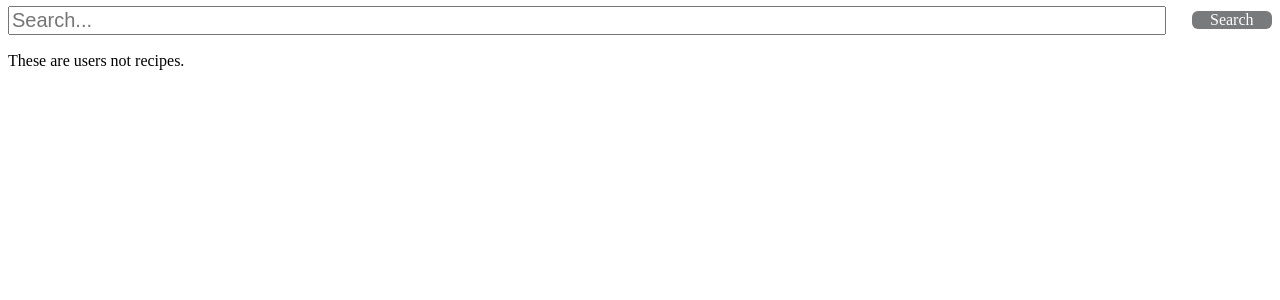
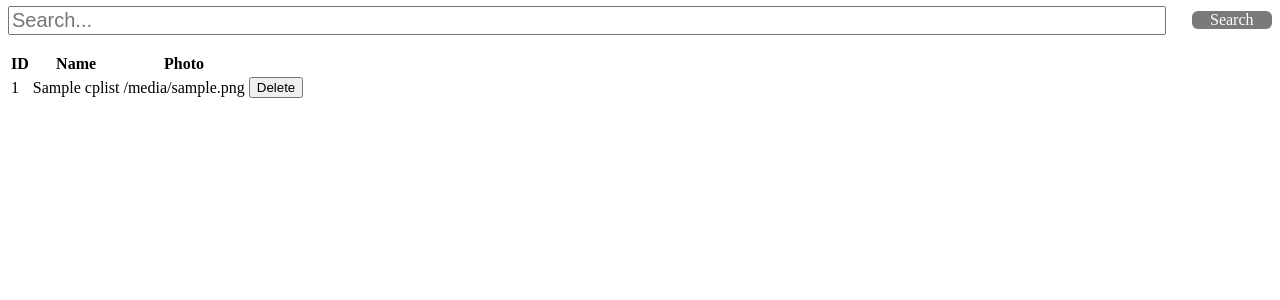
Before and after one commit to Lzyyy12/COMP3019J-Group11, a Flask app: template Recipe Web/apps/templates/manage_user.html in a window 1280 px wide. Shown: the top 300 px of the page. Run offline with Flask 3, Linux system fonts and the light colour scheme; the template is opened without the code that fills it: most values are stand-ins (such as "Sample title", 1, 10 or a date in 2020); parts of the project's set-up code (start-up, migrations or seed data) failed here and were passed over.

Commit message:
manage-user updated

```diff
--- a/Recipe Web/apps/templates/manage_user.html
+++ b/Recipe Web/apps/templates/manage_user.html
@@ -18,7 +18,28 @@
 
   <!-- recipes list -->
   <div id="recipes" class="recipes-list">
-    These are users not recipes.
+
+    <div class="table-box"><table>
+      <tr>
+          <th id="user-id">ID</th>
+          <th id="user-name">Name</th>
+          <th id="user-photo">Photo</th>
+          <th id="opt-delete"></th>
+
+      </tr>
+
+      {% for cp in cplist %}
+        <tr>
+          <td>{{ cp.id }}</td>
+          <td>{{ cp.name }}</td>
+          <td>{{ cp.photo }}</td>
+          <td>
+            <input type="button" value="Delete"/>
+          </td>
+        </tr>
+      {% endfor %}
+
+  </table></div>
   </div>
   <!-- end of recipes list -->
 
--- a/Recipe Web/apps/templates/recipe.html
+++ b/Recipe Web/apps/templates/recipe.html
@@ -23,10 +23,10 @@
   <!-- recipes list -->
   <div id="recipes" class="recipes-list">
     {% for cp in cplist %}
-    <a href="single-recipe.html" class="recipe">
+      <a href="single-recipe.html" class="recipe">
       <img src = {{ cp.path }} class="img recipe-img" alt="" />
       <h5>{{ cp.name }}</h5>
-      {% endfor %}
+    {% endfor %}
   </div>
   <!-- end of recipes list -->
 </main>
```
Also changed, not shown: Recipe Web/apps/api/manage.py (+9 -1 lines).
